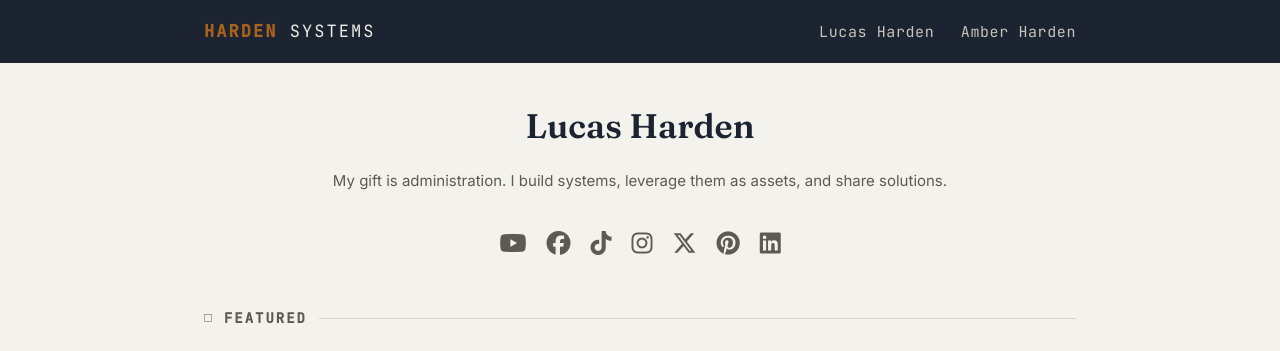
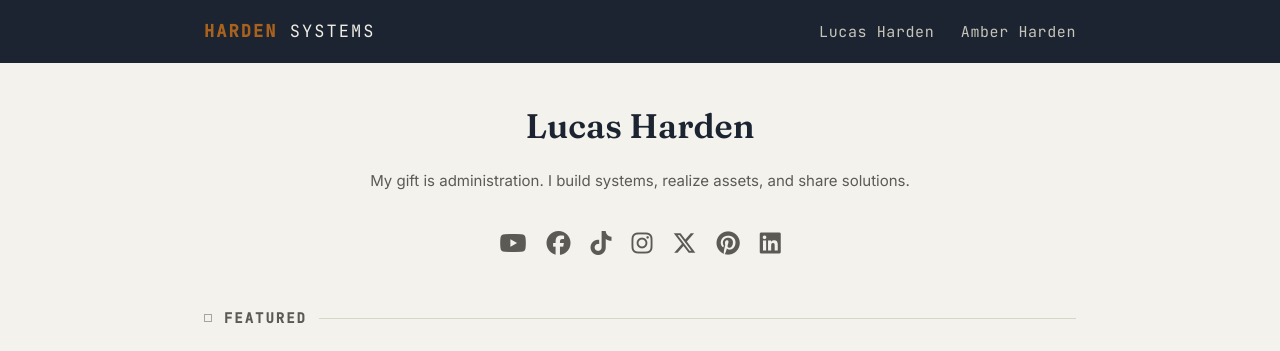
Before and after one commit to hardensystems/hardensystems.github.io, a Jekyll site: the page built from lucas-harden/index.md, in a window 1280 px wide and 900 px high. Shown: the top 351 px of the window. Built offline with Jekyll 4.4.1, drawn with Linux system fonts in a browser that asks for light colours.

Commit message:
Update index.md

```diff
--- a/lucas-harden/index.md
+++ b/lucas-harden/index.md
@@ -4,7 +4,7 @@ layout: default
 ---
 <div class="shop-header">
 <h1 class="page-title">Lucas Harden</h1>
-<p class="page-sub">My gift is administration. I build systems, leverage them as assets, and share solutions.</p>
+<p class="page-sub">My gift is administration. I build systems, realize assets, and share solutions.</p>
 <div class="social-row">
   <a href="https://youtube.com/@hardensystems" target="_blank" rel="noopener" aria-label="YouTube"><i class="fa-brands fa-youtube"></i></a>
   <a href="https://facebook.com/hardensystems" target="_blank" rel="noopener" aria-label="Facebook"><i class="fa-brands fa-facebook"></i></a>
```
